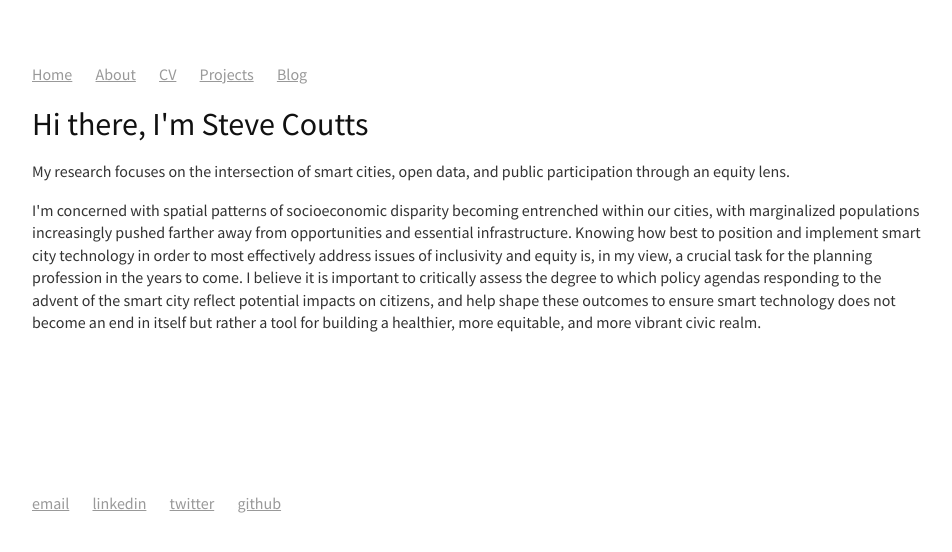
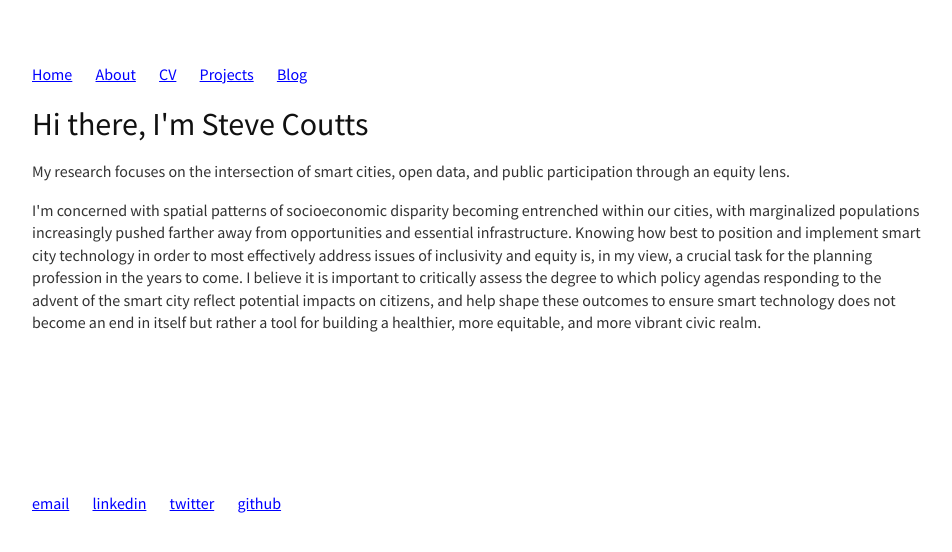
Before and after one commit to stevecoutts/stevecoutts.github.io, a Jekyll site: the page built from index.html, in a window 1280 px wide. Shown: the top 552 px of the page, without its empty margins (160-1112 px from the left). Built offline with Jekyll 4.4.1, drawn with Linux system fonts in a browser that asks for light colours; some web fonts are replaced.

Commit message:
Update main.css

```diff
--- a/css/main.css
+++ b/css/main.css
@@ -21,7 +21,7 @@ a {
     font-family:'Source Sans Pro','Helvetica', 'Arial', 'Sans-Serif';
     line-height: 1.4em;
     text-decoration: underline;
-    color: #999;
+    color: Blue;
 }
 a:hover {
     text-decoration: underline;
```
